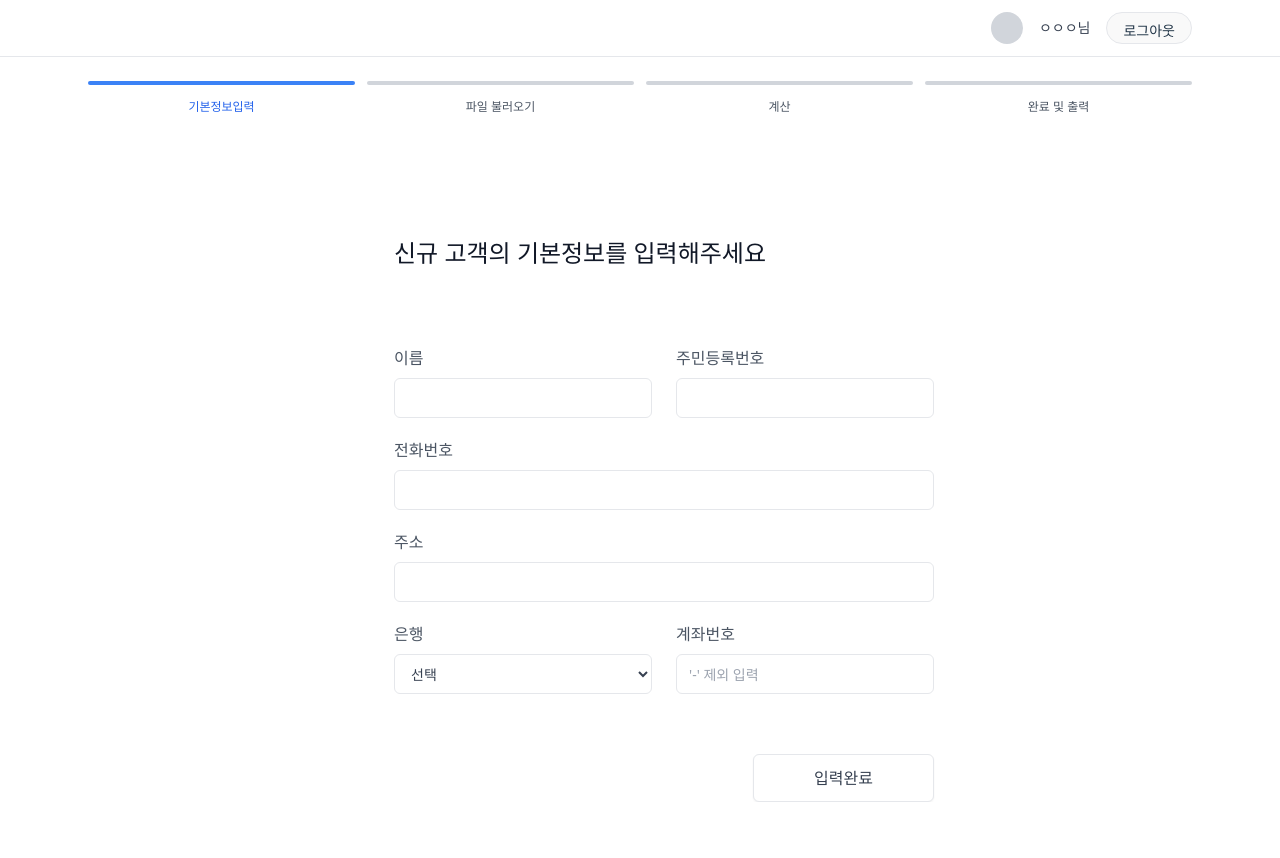
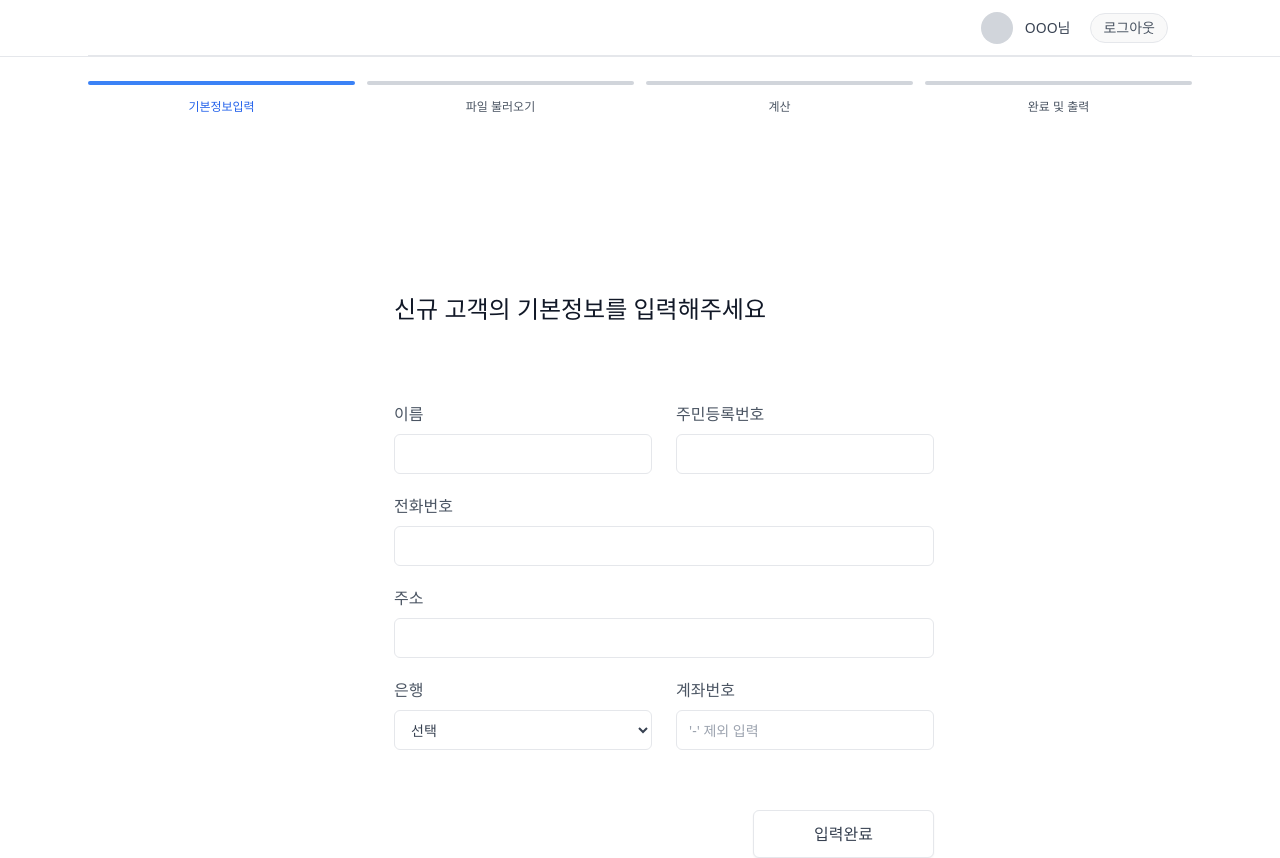
Before and after one commit to TaxRefundWeb/QuickTax_FE, a React (Vite) app: page /step1/add-customer in a window 1280 px wide. Shown: the top 858 px of the page. Before the commit the page ends 802 px from the top, so only its background shows below. Built offline with nearby package versions, Linux system fonts and the light colour scheme.

Commit message:
feat: header 로그아웃 버튼 네비게이터 연결

```diff
--- a/src/components/layout/AppLayout.tsx
+++ b/src/components/layout/AppLayout.tsx
@@ -1,3 +1,14 @@
-export default function AppLayout({ children }: { children: React.ReactNode }) {
-  return <div className="min-h-screen w-full bg-white">{children}</div>;
+import TopBar from "./TopBar";
+
+export default function AppLayout({
+  children,
+}: {
+  children: React.ReactNode;
+}) {
+  return (
+    <div className="min-h-screen w-full bg-white">
+      <TopBar />
+      {children}
+    </div>
+  );
 }
--- a/src/components/layout/TopBar.tsx
+++ b/src/components/layout/TopBar.tsx
@@ -1,13 +1,31 @@
+import { useNavigate } from "react-router-dom";
+
 export default function TopBar() {
+  const navigate = useNavigate();
+
+  const handleLogout = () => {
+    // 🔹 나중에 인증 붙이면 여기서 토큰 제거
+    // localStorage.removeItem("token");
+
+    navigate("/", { replace: true });
+  };
+
   return (
-    <div className="h-14 w-full bg-white">
-      <div className="flex h-full w-full items-center justify-end gap-4">
-        <div className="h-8 w-8 rounded-full bg-gray-300" />
-        <div className="text-sm text-gray-700">ㅇㅇㅇ님</div>
-        <button className="h-8 rounded-full border border-gray-200 px-4 text-sm">
-          로그아웃
-        </button>
+    <header className="h-14 w-full border-b bg-white">
+      <div className="mx-auto flex h-full max-w-[1152px] items-center justify-end px-6">
+        <div className="flex items-center gap-3">
+          <div className="h-8 w-8 rounded-full bg-gray-300" />
+          <span className="text-sm text-gray-700">OOO님</span>
+
+          <button
+            type="button"
+            onClick={handleLogout}
+            className="ml-2 rounded-full border border-gray-200 px-3 py-1 text-sm text-gray-600 hover:bg-gray-50"
+          >
+            로그아웃
+          </button>
+        </div>
       </div>
-    </div>
+    </header>
   );
 }
```
